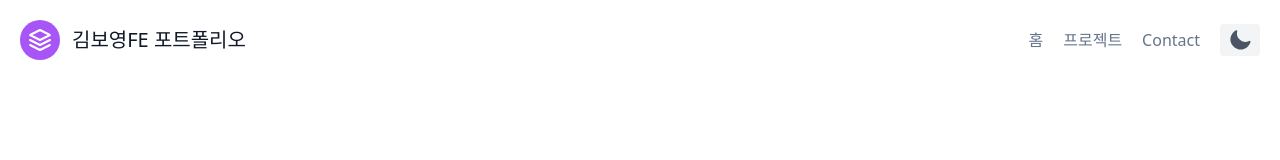
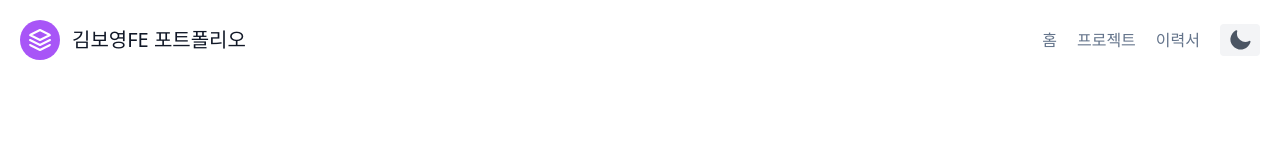
Before and after one commit to suga-ming/nextJs-portfolio, a Next.js app: page / in a window 1280 px wide. Shown: the top 160 px of the page. Built offline with nearby package versions, Linux system fonts and the light colour scheme.

Commit message:
Design(header):text 수정

```diff
--- a/components/header.js
+++ b/components/header.js
@@ -34,7 +34,7 @@ export default function Header() {
               href="https://boyeong-development.notion.site/f106b2b9c7dd483280b32ace10e31da1"
               className="mr-5 hover:text-gray-900"
             >
-              Contact
+              이력서
             </a>
           </nav>
           <DarkModeToggleBoutton />
```
